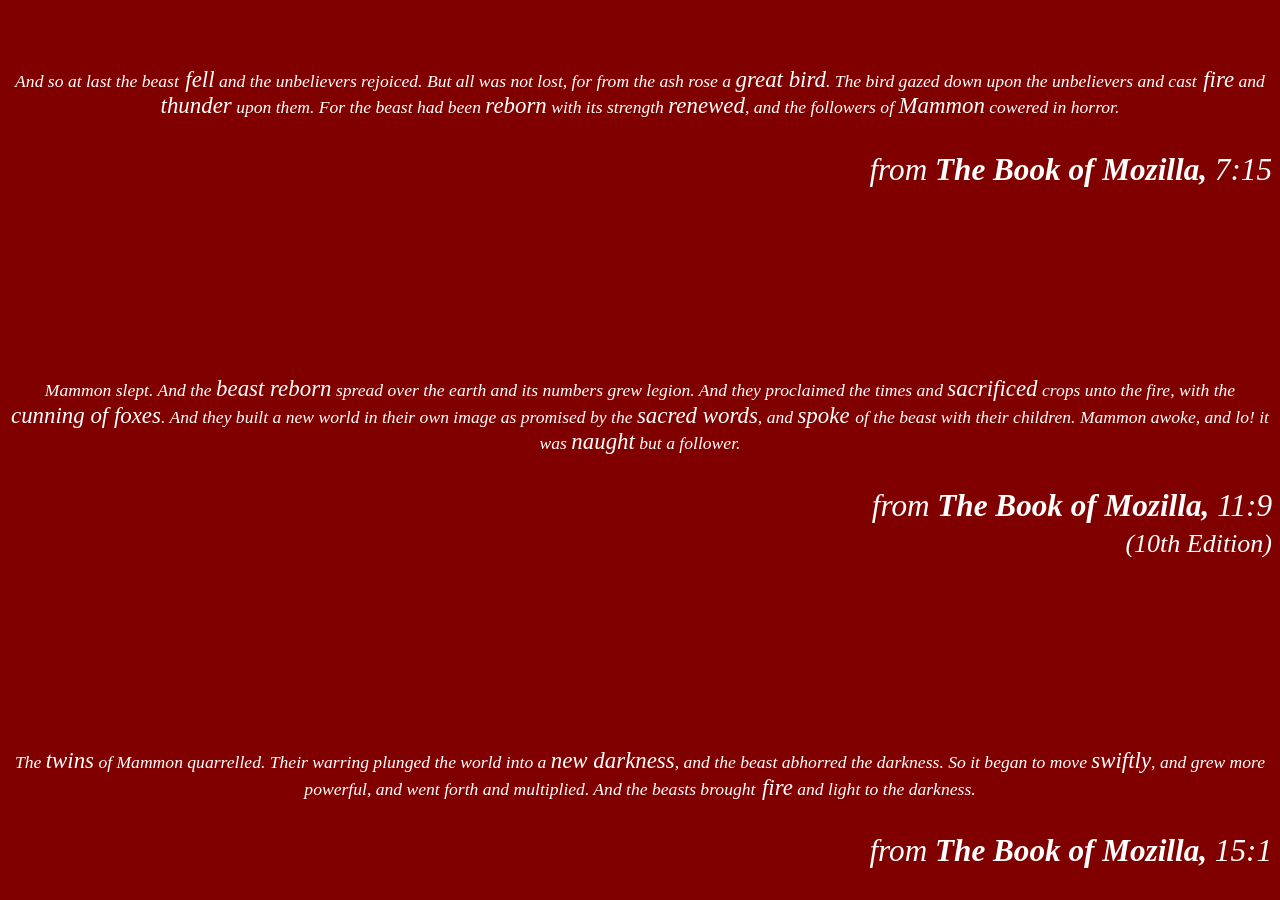
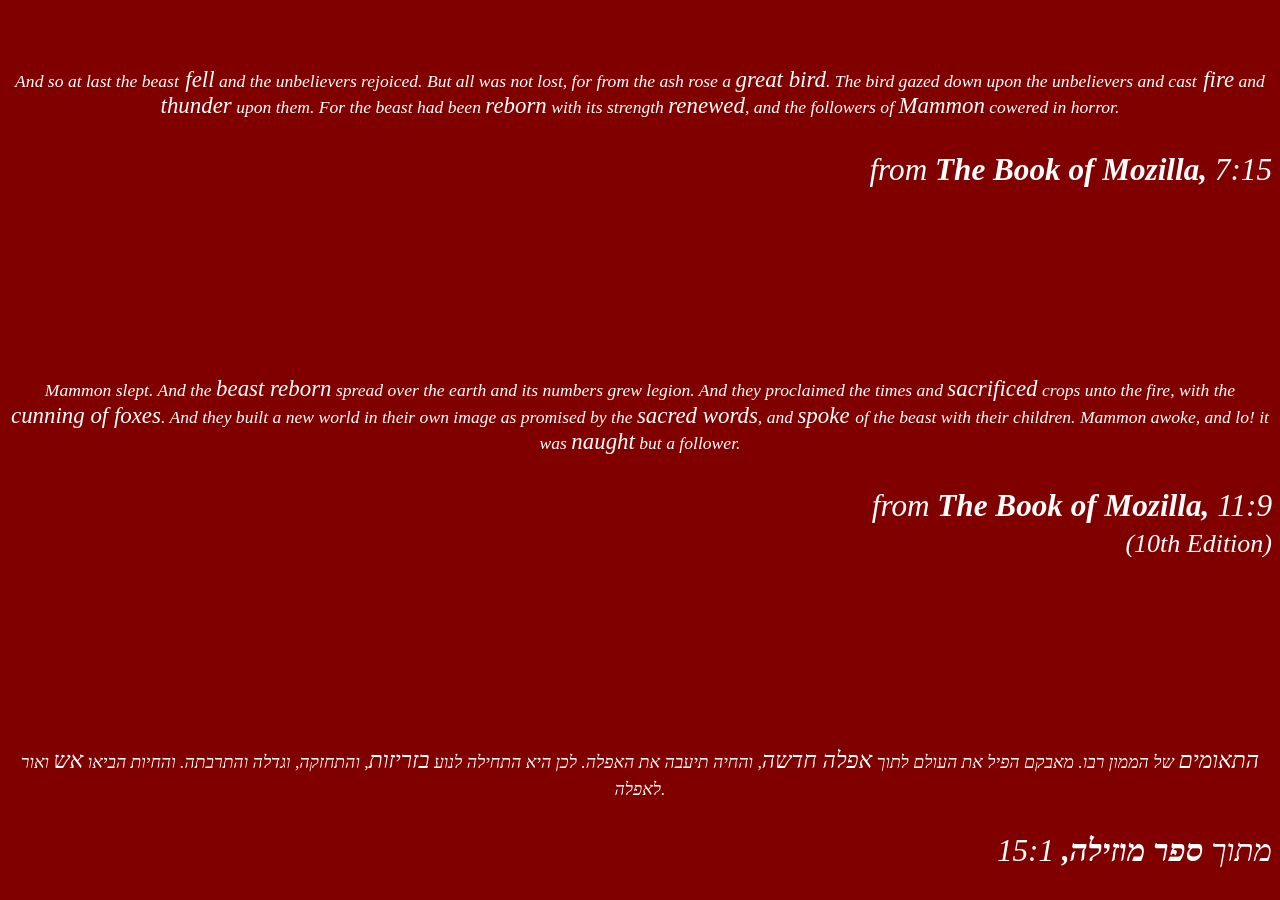
Before and after one commit to MozillaIsrael/MozillaIsrael-www.bak, a Jekyll site: the page built from book.html, in a window 1280 px wide and 900 px high, scrolled down 777 px. Built offline with Jekyll 4.4.1, drawn with Linux system fonts in a browser that asks for light colours; Markdown is read by kramdown in place of the engine named in the settings.

Commit message:
The Book of Mozilla, 15:1http://hg.mozilla.org/releases/l10n/mozilla-aurora/he/file/d46dc04b9241/toolkit/chrome/global/mozilla.dtd

```diff
--- a/book.html
+++ b/book.html
@@ -122,14 +127,13 @@
 <!-- 15th January 2013: Firefox OS 1.0 froze -->
 
 <p class="moztext">
-The <em>twins</em> of Mammon quarrelled. Their warring plunged the world into a
-<em>new darkness</em>, and the beast abhorred the darkness. So it began to move
-<em>swiftly</em>, and grew more powerful, and went forth and multiplied.
-And the beasts brought <em class="f">fire</em> and light to the darkness.
+<em>התאומים</em> של הממון רבו. מאבקם הפיל את העולם לתוך <em>אפלה חדשה</em>, והחיה
+תיעבה את האפלה. לכן היא התחילה לנוע  <em>בזריזות</em>, והתחזקה, וגדלה והתרבתה.
+והחיות הביאו <em>אש</em> ואור לאפלה.
 </p>
 
 <p class="from">
- from <strong>The Book of Mozilla,</strong> 15:1
+ מתוך <strong>ספר מוזילה,</strong> 15:1
 </p>
 
 
```
Also changed, not shown: other parts of book.html (+5 -0 lines).
